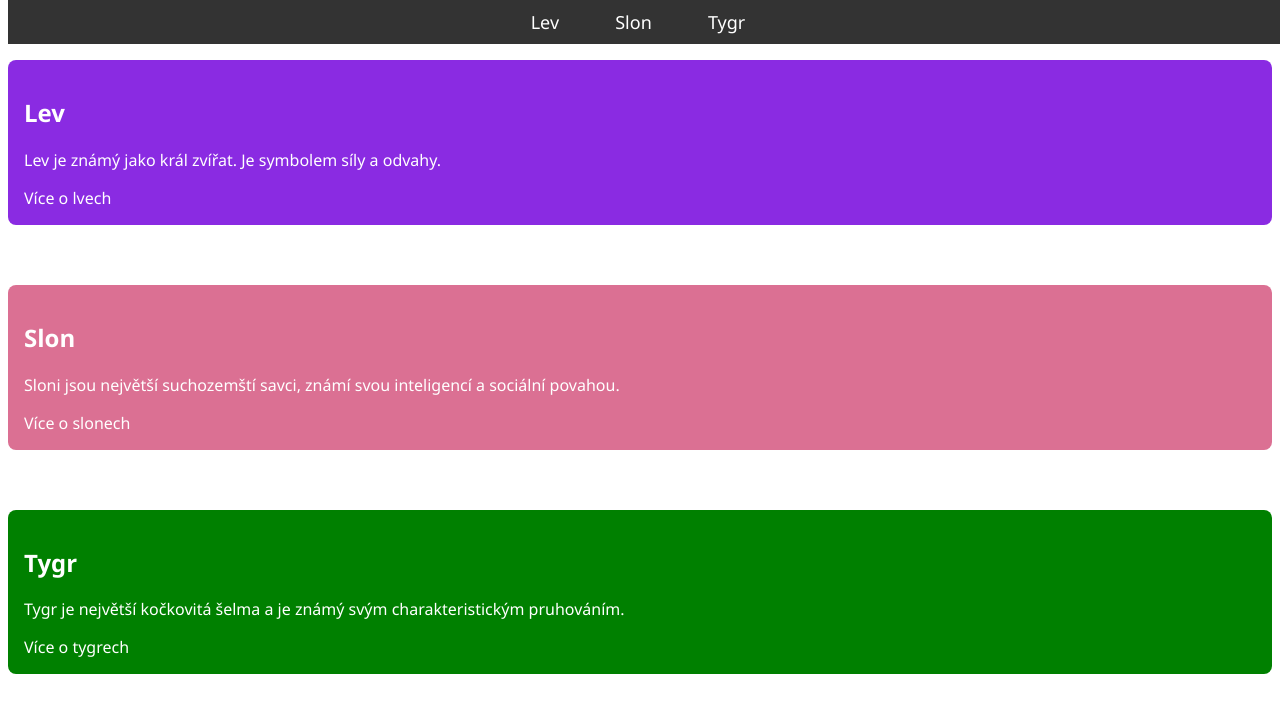
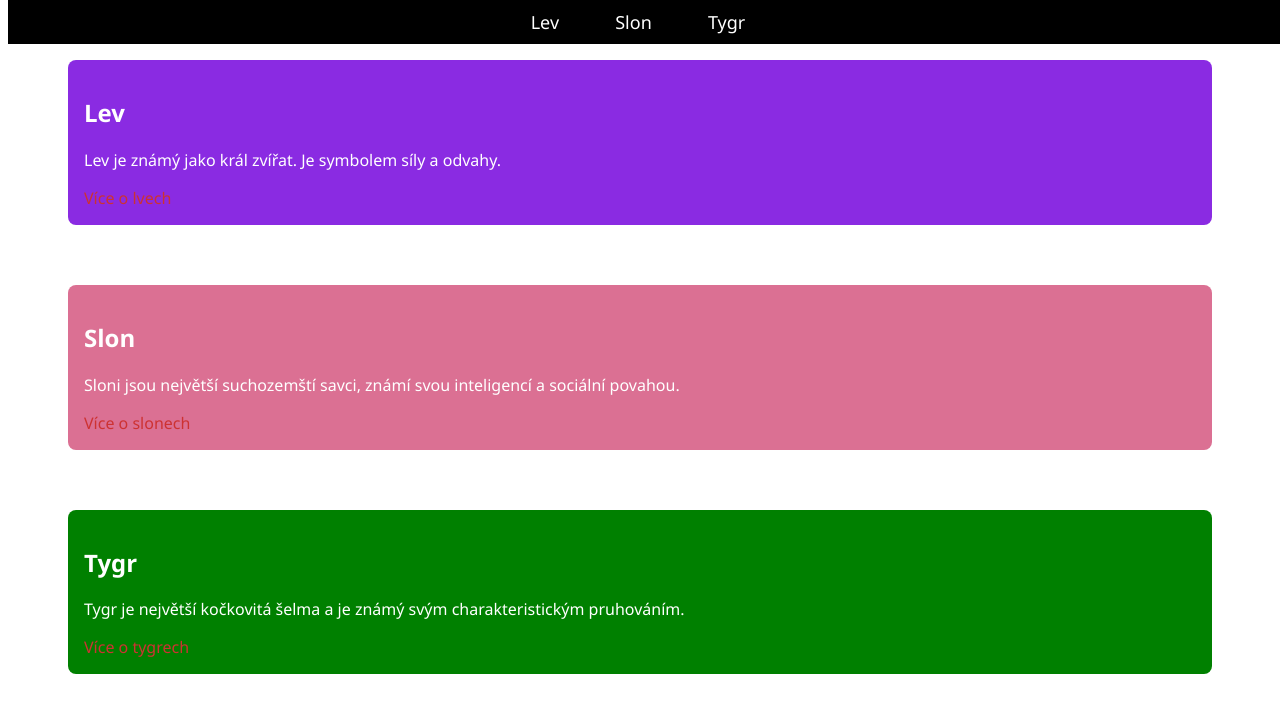
Before and after one commit to FRIES-roman/div-id-nav-fries, a plain HTML site: page index.html in a window 1280 px wide. Drawn offline with Linux system fonts and the light colour scheme.

Commit message:
Add files via upload

```diff
--- a/style.css
+++ b/style.css
@@ -2,13 +2,14 @@ body {
     font-family: 'Segoe UI', Tahoma, Geneva, Verdana, sans-serif;
 }
 #navbar {
-    background-color: #333;
+    background-color: black;
     padding: 10px 0;
     text-align: center;
     position: fixed;
     top: 0;
     width: 100%;
 }
+
 #navbar ul {
     list-style-type: none;
     margin: 0;
@@ -19,19 +20,21 @@ body {
     display: inline;
     margin-right: 20px;
 }
+
 #navbar ul li a {
     color: white;
     text-decoration: none;
     padding: 8px 16px;
     font-size: 18px;
 }
+
 #navbar ul li a:hover {
     background-color: #575757;
+    border-radius: 4px;
 }
-
 div {
     padding: 16px;
-    margin: 60px 0;
+    margin: 60px ;
     border-radius: 8px;
 }
 #lev {
@@ -48,10 +51,12 @@ div {
     background-color: green;
     color: white;
 }
+
 a {
-    color: white;
+    color: rgb(205, 50, 50);
     text-decoration: none;
 }
+
 a:hover {
     text-decoration: underline;
 }
```
